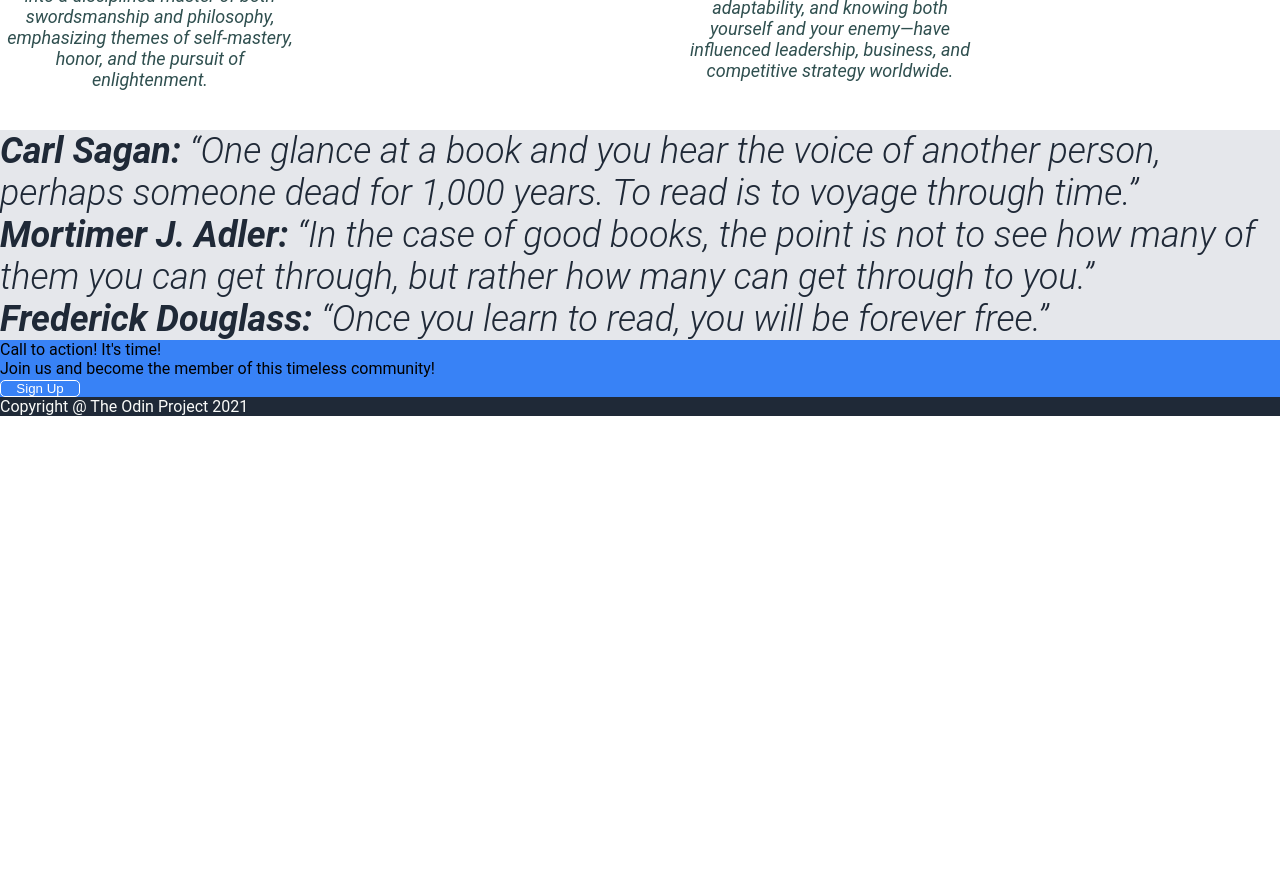
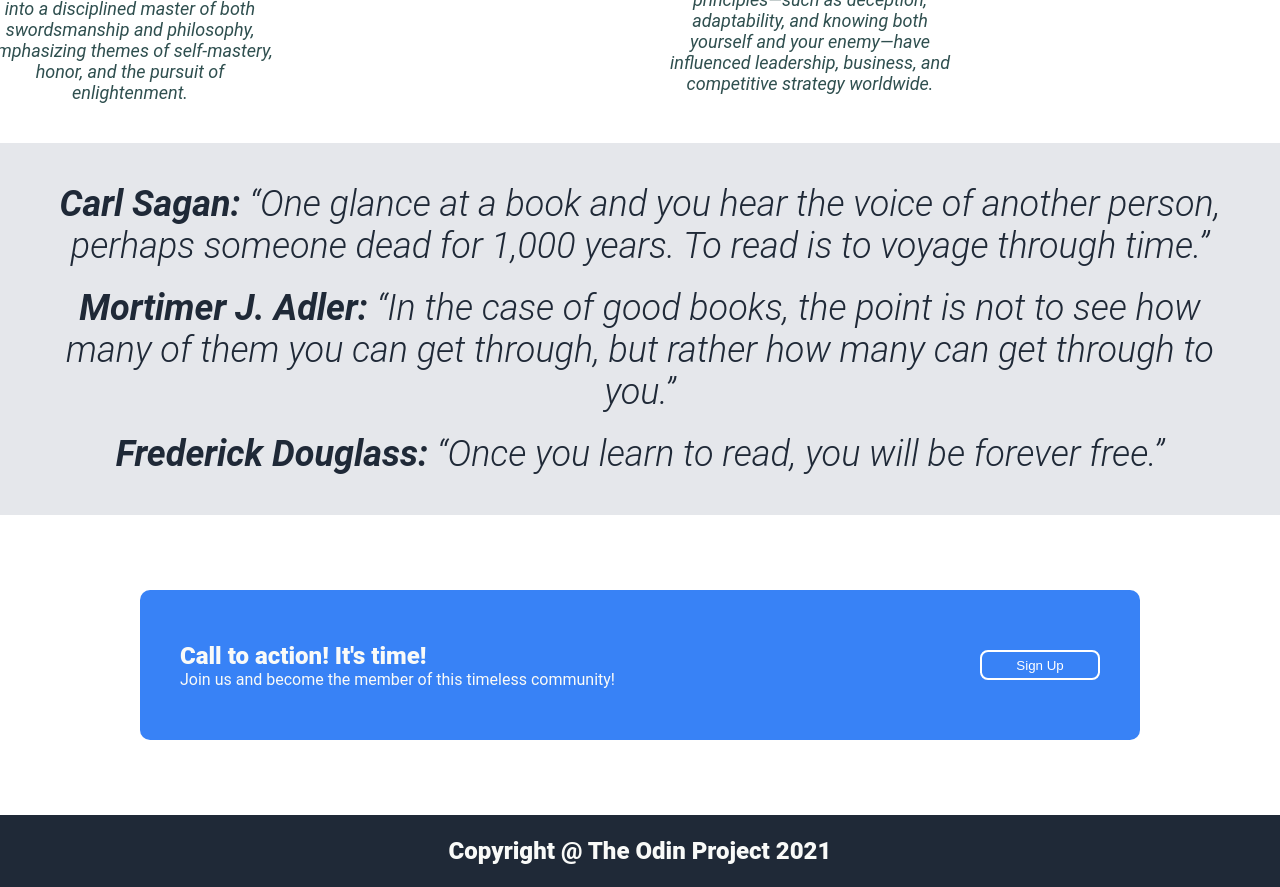
Before and after one commit to Nurgustiana/odin-landing-page, a plain HTML site: page index.html in a window 1280 px wide. Shown: the part 1360-2247 px from the top of the page. Before the commit the page ends 1776 px from the top, so only its background shows below. Drawn offline with Linux system fonts and the light colour scheme.

```diff
--- a/index.html
+++ b/index.html
@@ -45,7 +45,7 @@
             <img src="book images/Art or War.jpg" alt="Art of War cover" width="400" height="300">
             <p class="book-notes">An ancient Chinese military treatise composed of 13 chapters, each detailing strategies and tactics for warfare. Beyond the battlefield, its principles—such as deception, adaptability, and knowing both yourself and your enemy—have influenced leadership, business, and competitive strategy worldwide.</p>
           </div>
-          <div class="book">
+          <div class="book self">
             <p class="book-title">White Nights by Fyodor Dostoevsky</p>
             <img src="book images/White nights.webp" alt="White Nights cover" width="400" height="300">
             <p class="book-notes">A poignant short story set in St. Petersburg, centering on a lonely dreamer who meets a young woman during four summer nights. Their fleeting connection explores themes of isolation, longing, and the bittersweet nature of unfulfilled love, capturing Dostoevsky’s deep psychological insight.</p>
@@ -53,14 +53,14 @@
         </div>
       </div>
       <div id="quotes">
-        <blockquote><strong>Carl Sagan: </strong>“One glance at a book and you hear the voice of another person, perhaps someone dead for 1,000 years. To read is to voyage through time.”</blockquote>
-        <blockquote><strong>Mortimer J. Adler: </strong>“In the case of good books, the point is not to see how many of them you can get through, but rather how many can get through to you.” </blockquote>
-        <blockquote><strong>Frederick Douglass: </strong>“Once you learn to read, you will be forever free.”</blockquote>
+        <blockquote class="quote"><strong>Carl Sagan: </strong>“One glance at a book and you hear the voice of another person, perhaps someone dead for 1,000 years. To read is to voyage through time.”</blockquote>
+        <blockquote class="quote"><strong>Mortimer J. Adler: </strong>“In the case of good books, the point is not to see how many of them you can get through, but rather how many can get through to you.” </blockquote>
+        <blockquote class="quote"><strong>Frederick Douglass: </strong>“Once you learn to read, you will be forever free.”</blockquote>
       </div>
       <div id="last-call">
         <div class="action">
           <div>
-            <p>Call to action! It's time!</p>
+            <p class="action-title">Call to action! It's time!</p>
             <p>Join us and become the member of this timeless community!</p>
           </div>
           <div>
@@ -70,7 +70,7 @@
       </div>
     </main>
     <footer>
-      <p>Copyright <span>@</span> The Odin Project 2021</span></p>
+      <p class="footer-note">Copyright <span>@</span> The Odin Project 2021</span></p>
     </footer>
   </body>
 </html>
--- a/styles.css
+++ b/styles.css
@@ -51,7 +51,7 @@
     margin: 100px;
 }
 
-.main-image {
+#about-us img {
     width: 50%;
     height: auto;
     padding: 40px;
@@ -69,17 +69,19 @@
     font-size: 18px;
 }
 
-.logo-text {
+.logo-text, .action-title, .footer-note {
     font-size: 24px;
     color: #F9FAF8;
+    font-weight: 800;
 }
 
 button {
     color: white;
     background-color: #3882F6;
-    border: 1px solid white;
-    border-radius: 5px;
-    width: 80px;
+    border: 2px solid white;
+    border-radius: 8px;
+    width: 120px;
+    height: 30px;
 }
 
 h2 {
@@ -95,7 +97,7 @@
     justify-content: center;
     align-items: center;
     width: 100%;
-    margin: 20px 20px;
+    margin: 20px auto;
     padding: 20px;
     gap: 20px;
 }
@@ -133,6 +135,15 @@
 
 #quotes {
     background-color: #E5E7EB;
+    display: flex;
+    flex-direction: column;
+    text-align: center;
+    margin: 0 auto;
+    padding: 40px;
+    gap: 20px;
+}
+
+.quote {
     font-size: 36px;
     font-weight: 300;
     color: #1F2937;
@@ -141,12 +152,31 @@
 
 #last-call {
     background-color: white;
+    width: 100%;
+    height: 300px;
+    padding: 20px;
+    display: flex;
+    justify-content: center;
+    align-items: center;
 }
 
 .action {
     background-color: #3882F6;
+    width: 1000px;
+    height: 150px;
+    color: #F9FAF8;
+    display: flex;
+    flex-direction: row;
+    justify-content: space-between;
+    align-items: center;
+    border-radius: 10px;
+    padding: 40px;
 }
 
 footer {
     color: #F9FAF8;
+    height: 72px;
+    display: flex;
+    justify-content: center;
+    align-items: center;
 }
```
